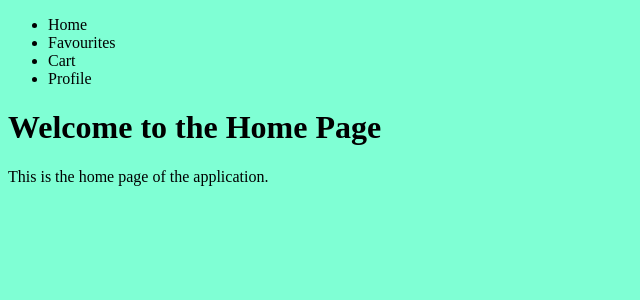
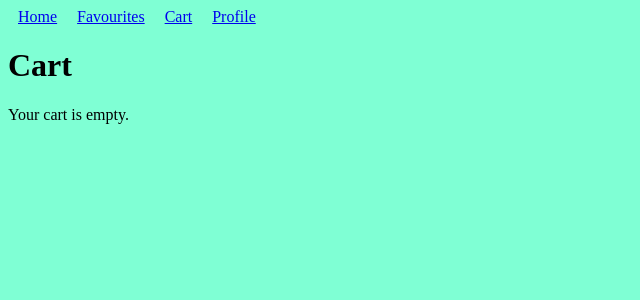
Before and after one commit to lokeswar777/e-walls, a React (Vite) app: page /cart in a window 1280 px wide. Shown: the top 300 px of the page, without its empty margins (0-640 px from the left). Built offline with nearby package versions, Linux system fonts and the light colour scheme.

Commit message:
Basic Skeletion page

```diff
--- a/src/App.jsx
+++ b/src/App.jsx
@@ -1,17 +1,25 @@
+import Home from "./pages/Home";
+import Favourites from "./pages/Favourites";
+import Cart from "./pages/Cart";
+import Profile from "./pages/Profile";
+import Navbar from "./components/Navbar";
+import "./css/App.css";
+import { BrowserRouter as Router, Routes, Route } from "react-router-dom";
 
-import Home from "./pages/Home";
-import Navbar from "./components/Navbar";
-import "./css/App.css"
 
 function App() {
   return (
     <>
-    <Navbar/>
-    <Home/>
-
-
+      <Router>
+        <Navbar />
+        <Routes>
+          <Route path="/" element={<Home />} />
+          <Route path="/favourites" element={<Favourites />} />
+          <Route path="/cart" element={<Cart />} />
+          <Route path="/profile" element={<Profile />} />
+        </Routes>
+      </Router>
     </>
   );
 }
-
 export default App;
--- a/src/components/Navbar.jsx
+++ b/src/components/Navbar.jsx
@@ -1,14 +1,17 @@
 import "../css/Navbar.css"
+import React from 'react';
+import { Link } from 'react-router-dom';
 function Navbar() {
   return (
-    <nav ClassName="Navbar">
-      <ul>
-        <li>Home</li>
-        <li>Favourites</li>
-        <li>Cart</li>
-        <li>Profile</li>
-      </ul>
-  </nav>
+<nav className="Navbar">
+  <ul>
+    <li><Link to="/">Home</Link></li>
+    <li><Link to="/favourites">Favourites</Link></li>
+    <li><Link to="/cart">Cart</Link></li>
+    <li><Link to="/profile">Profile</Link></li>
+  </ul>
+</nav>
+
   );
 }
 export default Navbar;
--- a/src/css/Navbar.css
+++ b/src/css/Navbar.css
@@ -1,3 +1,13 @@
-.Navbar{
-    color:brown
+nav{
+    background-color: black;
 }
+ul {
+    display: flex;
+    list-style-type: none;
+    padding: 0;
+    margin: 0;
+}
+li {
+    margin: 0 10px;
+
+}
--- /dev/null
+++ b/src/pages/Cart.jsx
@@ -0,0 +1,9 @@
+function Cart() {
+    return (
+        <div>
+            <h1>Cart</h1>
+            <p>Your cart is empty.</p>
+        </div>
+    );
+}
+export default Cart;
--- /dev/null
+++ b/src/pages/Favourites.jsx
@@ -0,0 +1,6 @@
+function Favourites(){
+    return (
+        <h1>No Favourites</h1>
+    );
+}
+export default Favourites;
--- a/src/pages/Home.jsx
+++ b/src/pages/Home.jsx
@@ -1,3 +1,4 @@
+import React from 'react';
 function Home(){
     return (
         <div>
--- /dev/null
+++ b/src/pages/Profile.jsx
@@ -0,0 +1,9 @@
+function Profile() {
+    return (
+        <div>
+            <h1>Profile</h1>
+            <p>This is the profile page.</p>
+        </div>
+    );
+}
+export default Profile;
```
